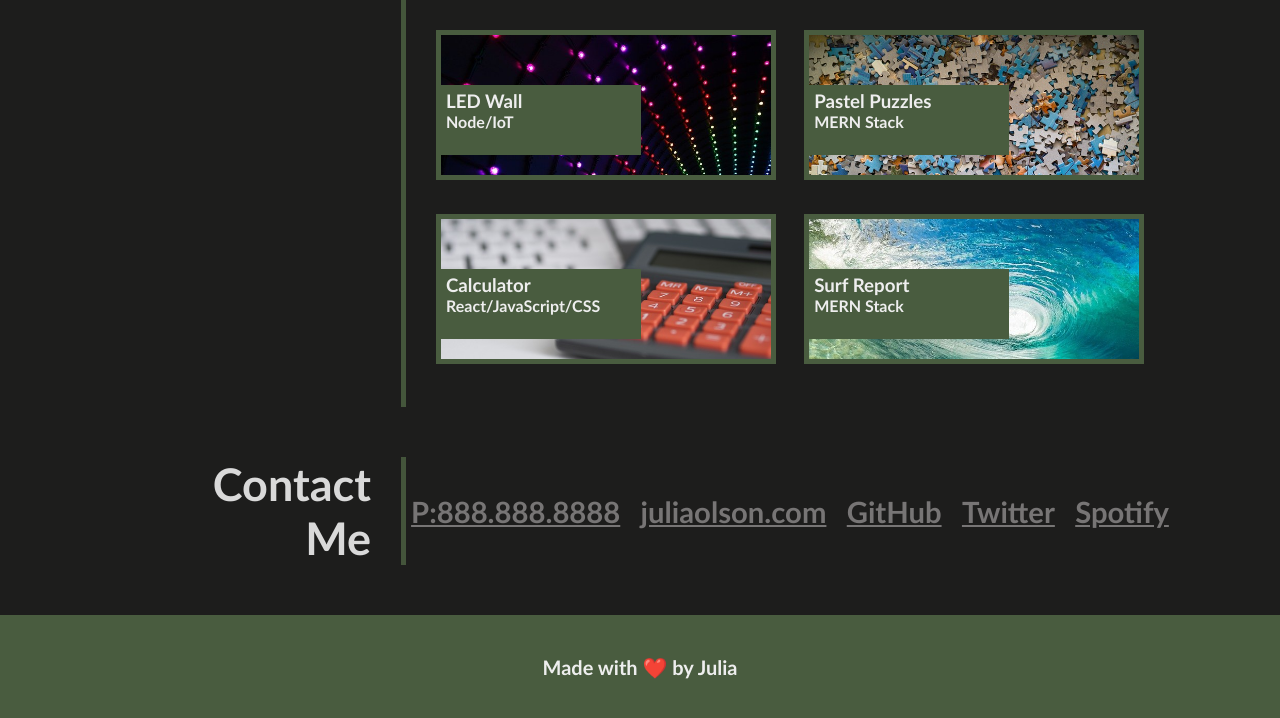
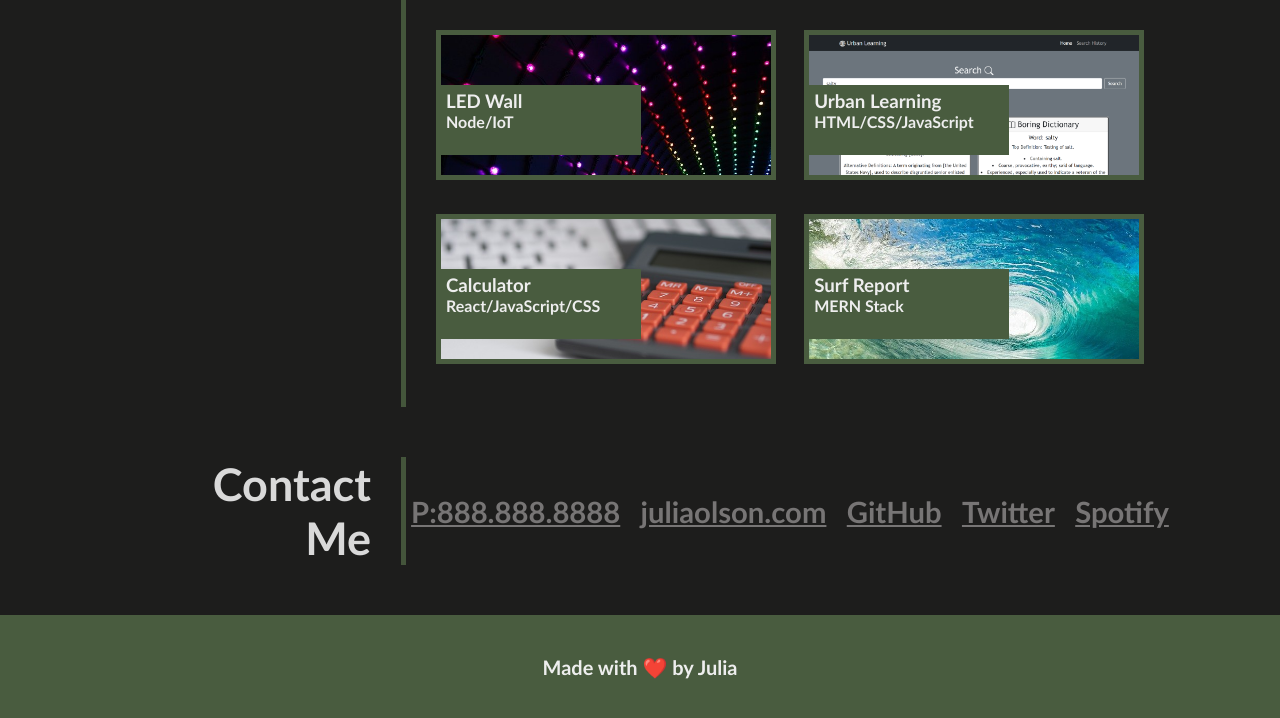
Before and after one commit to jolson2811/J.Olson-Portfolio, a plain HTML site: page docs/index.html in a window 1280 px wide. Shown: the part 1568-2286 px from the top of the page. Drawn offline with Linux system fonts and the light colour scheme.

Commit message:
added urban-learning to work section

```diff
--- a/docs/assets/CSS/style.css
+++ b/docs/assets/CSS/style.css
@@ -214,8 +214,8 @@ header nav ul li a:hover {
   background-image: url("../Images/ledWall.jpg");
   background-size: cover;
 }
-#puzzle{
-    background-image: url("../Images/puzzle.jpg");
+#urban{
+    background-image: url("../Images/urban.png");
     background-size: cover;
 }
 #calculator{
--- a/docs/index.html
+++ b/docs/index.html
@@ -106,11 +106,11 @@
                     </a>
                 </div>
                 <div class="inner-column-right">
-                    <a id="puzzle" class="inner-application" href="" target="_blank">
+                    <a id="urban" class="inner-application" href="https://jolson2811.github.io/Urban-Learning/" target="_blank">
                         <article >
                             <div class="app-title">
-                                <h3>Pastel Puzzles</h3>
-                                <h4>MERN Stack</h4>
+                                <h3>Urban Learning</h3>
+                                <h4>HTML/CSS/JavaScript</h4>
                             </div>
                         </article>
                     </a>
```
Also changed, not shown: docs/assets/Images/urban.png (added).
